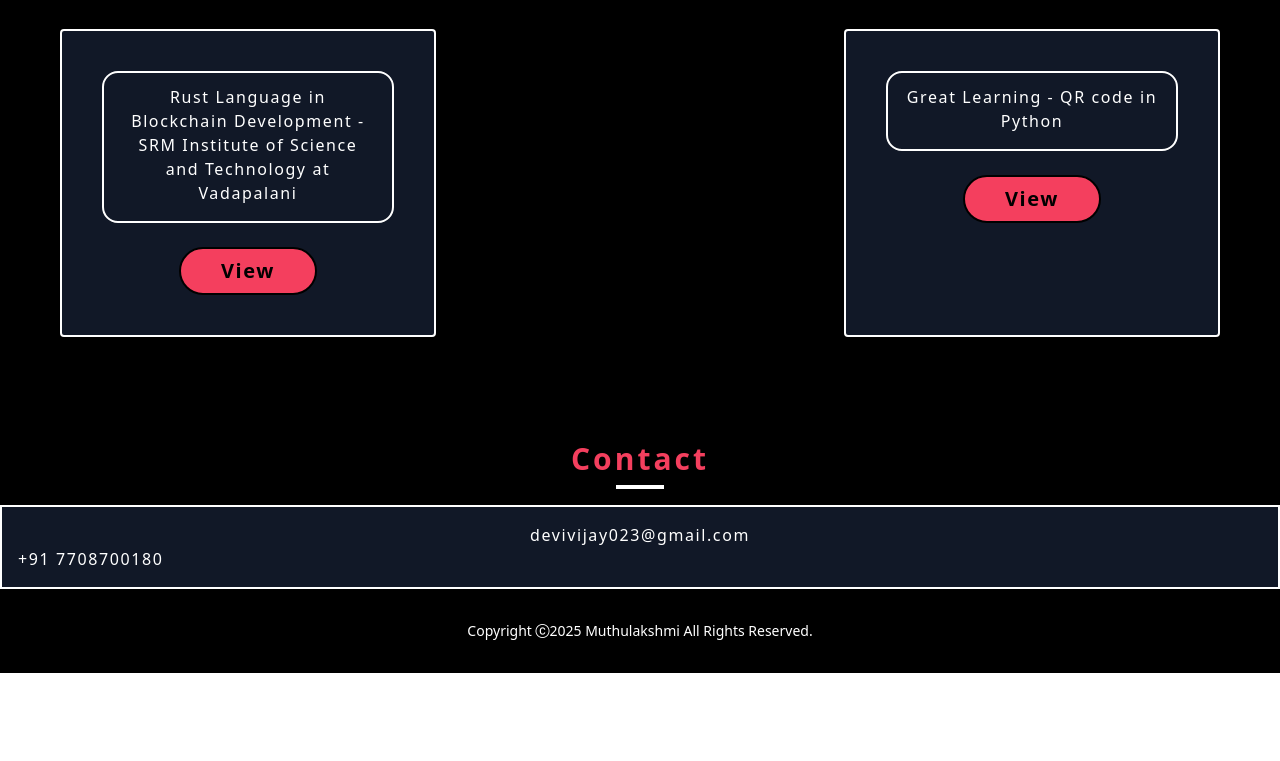
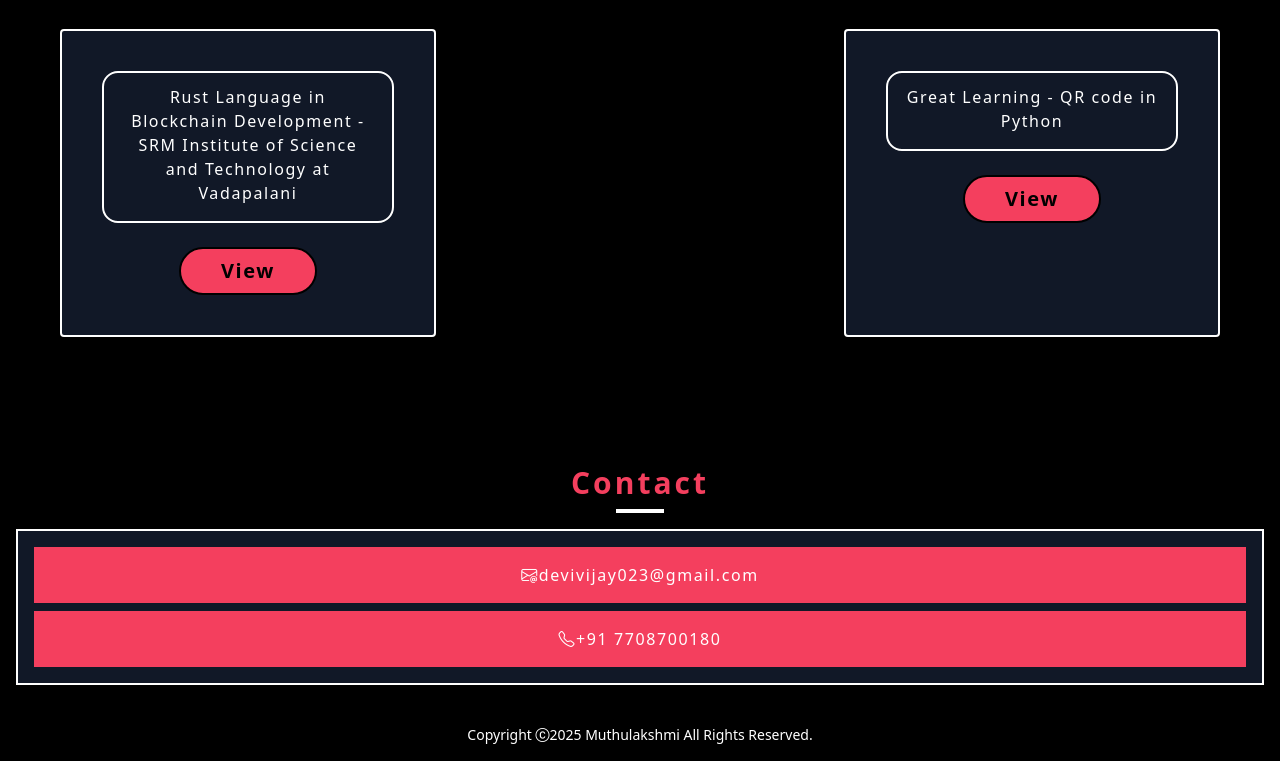
Before and after one commit to ML2kk5/MuthuLakshmi.portfolio, a website: page index.html in a window 1280 px wide. Shown: the part 2690-3451 px from the top of the page. Before the commit the page ends 3363 px from the top, so only its background shows below. Drawn offline with nearby package versions, Linux system fonts and the light colour scheme.

Commit message:
Update index.html

```diff
--- a/index.html
+++ b/index.html
@@ -309,8 +309,9 @@
 
      <!--contact-->
 
-    <div id="Contact">
-        <div class="grid width-full gap-2 bg-black text-white text-center">
+
+     <div id="Contact">
+        <div class="flex-cols-1 gap-2 bg-black text-white text-center py-6 px-4">
             <div class="text-center tracking-widest">
                 <div class="flex flex-col justify-center items-center gap-2 font-bold text-black text-xl pb-4">
                     <h1 class="text-3xl font-black tracking-widest bg-black text-rose-500 animate__animated animate__bounceIn">
@@ -318,12 +319,12 @@
                     </h1>
                     <hr class="border-2 w-12 border-white justify-center items-center mx-auto">
                 </div>
-                <div class="grid text-left bg-gray-900 text-white border-2 border-white p-4  animate__animated animate__fadeInDown animate__delay-3s ">
-                        <p class="justify-center items-center text-center">
+                <div class="box-border size-50 text-center  bg-gray-900 text-white border-2 py-4 border-white p-4  animate__animated animate__fadeInDown animate__delay-3s width-80 ">
+                        <p class="justify-center text-center items-center px-4 py-4 bg-rose-500">
                             <a href="mailto:devivijay023@gmail.com">
-                                devivijay023@gmail.com
-                              <p class=""justify-center items-center text-center"">
-                                  +91 7708700180</p>
+                                <i class="bi bi-envelope-at"></i>devivijay023@gmail.com
+                              <p class="justify-center text-center items-center mt-2 py-4 bg-rose-500">
+                                <i class="bi bi-telephone"></i>+91 7708700180</p>
                             </a>
                         </p>
                     </div>
@@ -331,11 +332,9 @@
         </div>
     </div>
 
-
-
     <!--footer-->
 
-        <div class="text-center text-sm bg-black text-white py-8">
+        <div class="text-center text-sm bg-black text-white py-4">
             Copyright <i class="bi bi-c-circle"></i>2025 Muthulakshmi All Rights Reserved.
         </div>
     </div>
```
